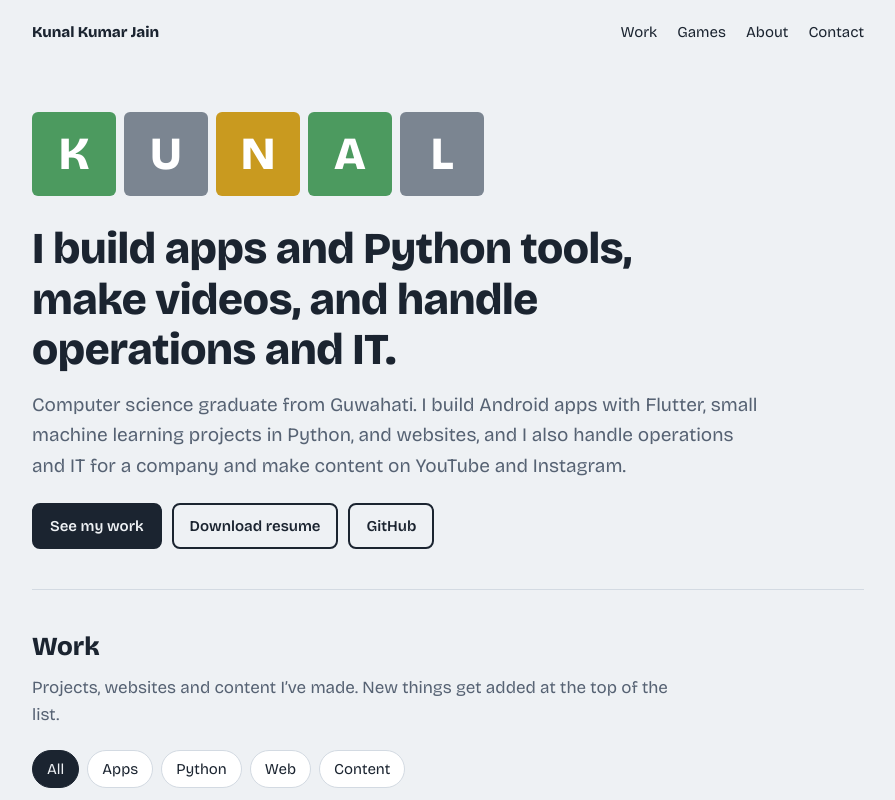
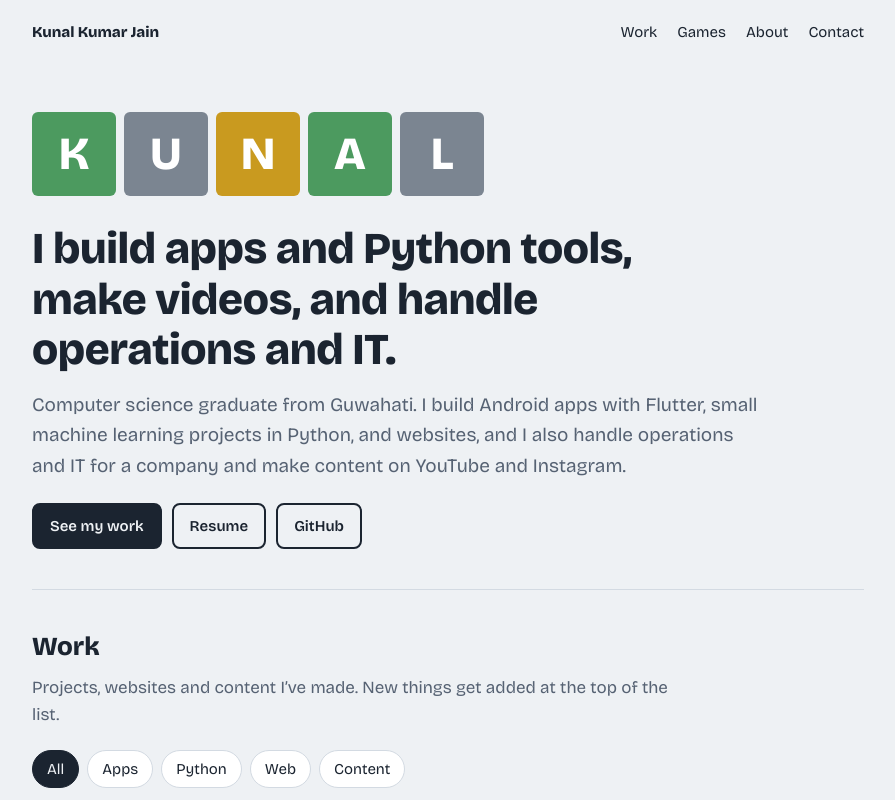
Before and after one commit to kun-zZ/kun-zZ.github.io, a plain HTML site: page index.html in a window 1280 px wide. Shown: the top 800 px of the page, without its empty margins (192-1087 px from the left). Drawn offline with nearby package versions, Linux system fonts and the light colour scheme.

Commit message:
Update resume link in index.html

```diff
--- a/index.html
+++ b/index.html
@@ -97,7 +97,7 @@ footer { padding: 28px 0 48px; border-top: 1px solid var(--line); color: var(--m
       <p>Computer science graduate from Guwahati. I build Android apps with Flutter, small machine learning projects in Python, and websites, and I also handle operations and IT for a company and make content on YouTube and Instagram.</p>
       <div class="links">
         <a class="btn solid" href="#work">See my work</a>
-        <a class="btn" href="Kunal_Jain_Resume.pdf">Download resume</a>
+        <a class="btn" href="resume.pdf">Resume</a>
         <a class="btn" href="http://github.com/kun-zZ">GitHub</a>
       </div>
     </div>
```
